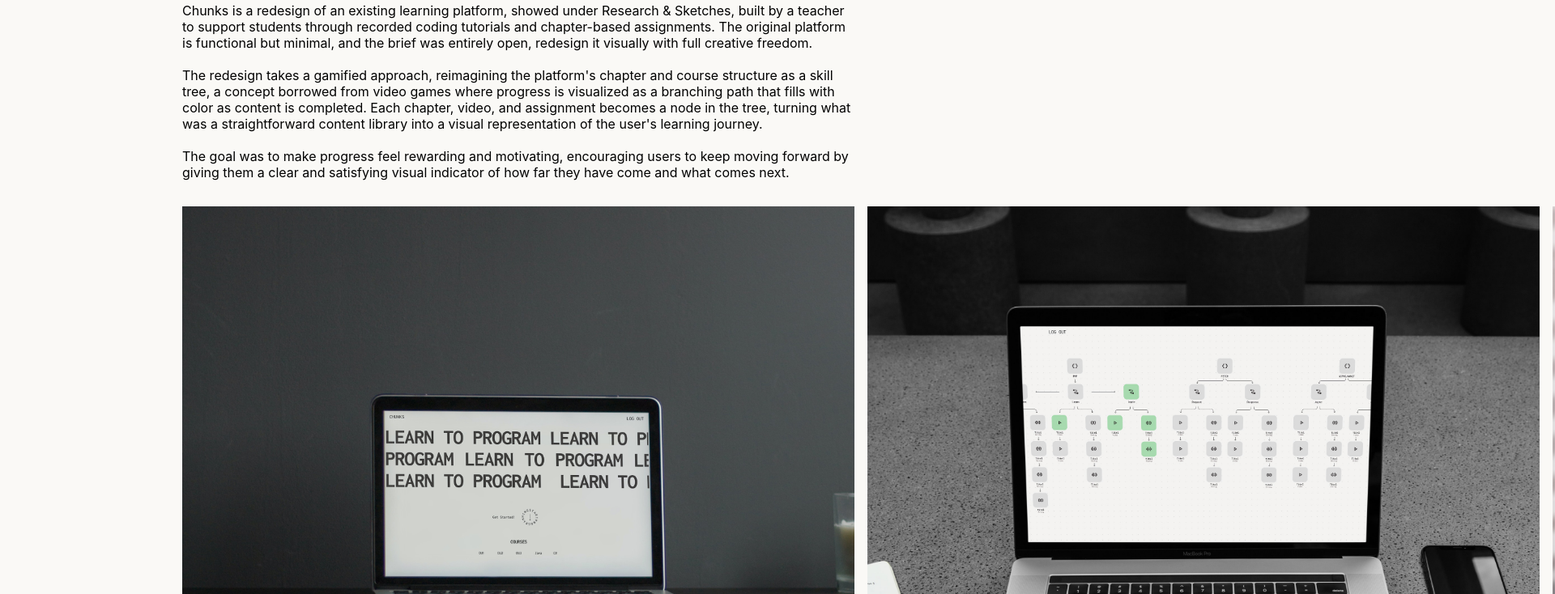
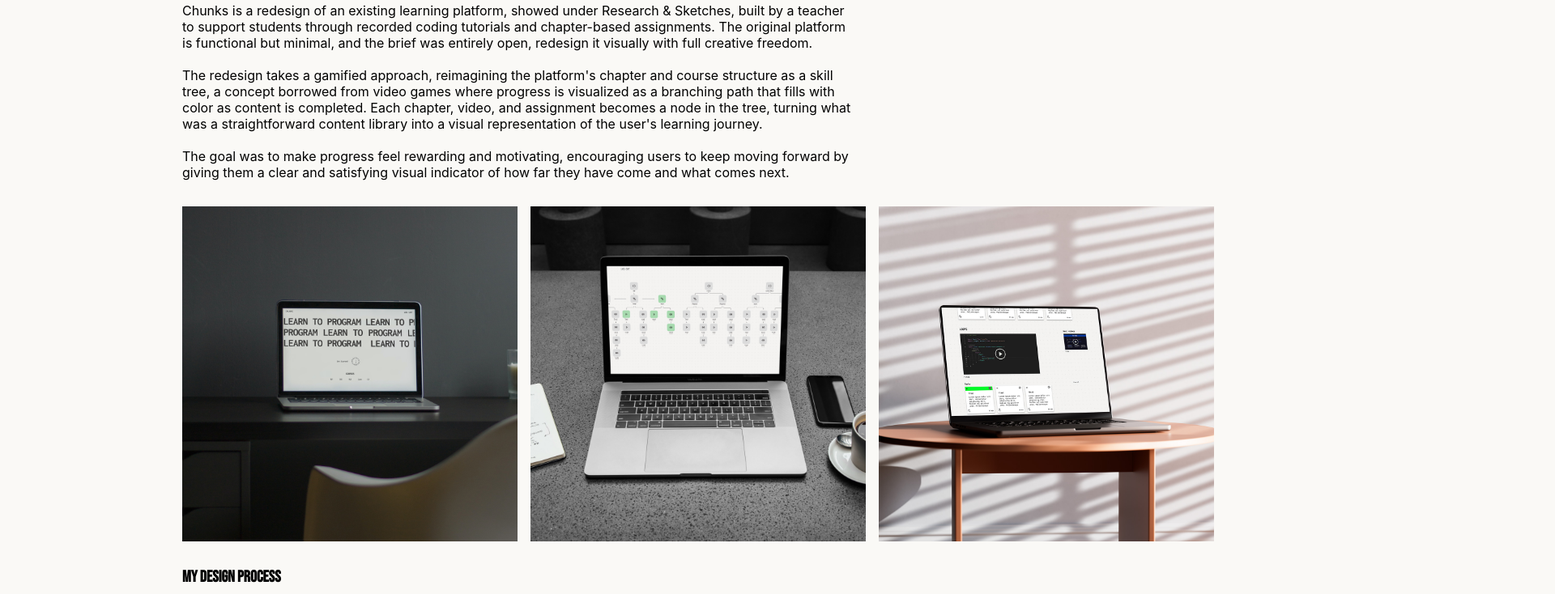
Before and after one commit to peterssn/Portfolio, a plain HTML site: page chunks.html in a window 1280 px wide. Shown: the part 942-1676 px from the top of the page at 81% size, 1920 px wide, since content can reach past the window. Drawn offline with Linux system fonts and the light colour scheme; files whose address does not match are found by name; a web font is replaced by a local one.

Commit message:
image fix

```diff
--- a/index.css
+++ b/index.css
@@ -408,7 +408,7 @@ d{
 }
 
 .projectOverview img{
-  width:100%;
+  max-width:414px;
 }
 
 .projectOverviewImg{
```
Also changed, not shown: 1 other file.
